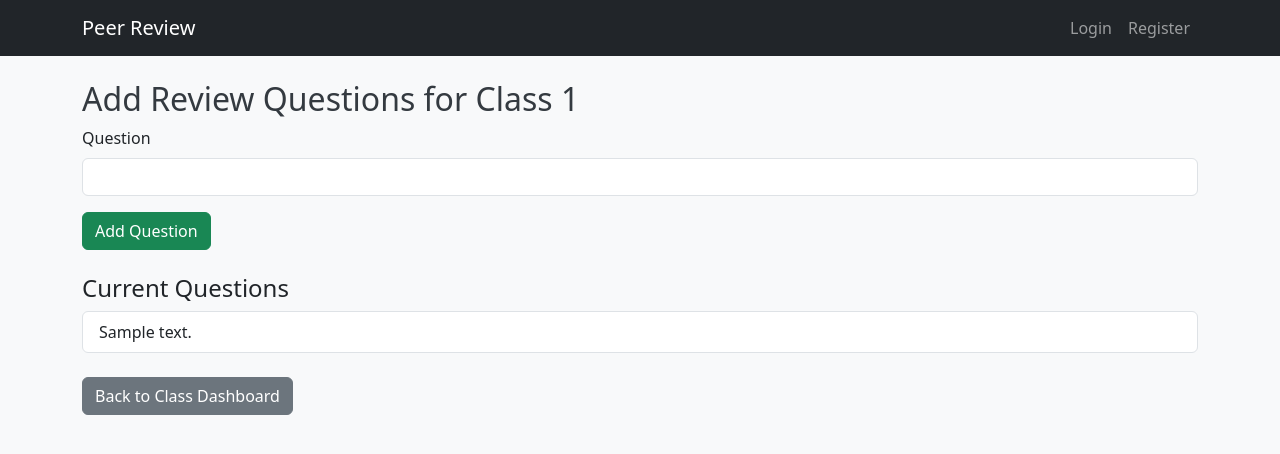
After one commit to bmilanx0/peer-review-app, a Flask app: template templates/add_question.html in a window 1280 px wide. The commit adds this page. Shown: the top 454 px of the page. Run offline with Flask 3, Linux system fonts and the light colour scheme; tables that the repository leaves empty hold one stand-in row (values such as "Sample post"); the template is opened without the code that fills it: values that come from a table or form of the project are taken from there, most other values are stand-ins (such as "Sample title", 1, 10 or a date in 2020).

Commit message:
Add support for professors to create review questions per class

```diff
--- a/app.py
+++ b/app.py
@@ -259,6 +259,29 @@ def class_dashboard(class_id):
     return render_template("class_dashboard.html", cls=cls, teams=teams, students=enrolled_students)
 
 
+@app.route('/add_question/<int:class_id>', methods=['GET', 'POST'])
+def add_question(class_id):
+    user = User.query.get(session.get('user_id'))
+    if not user or user.role != 'professor':
+        flash("Access denied.", "danger")
+        return redirect('/login')
+
+    if request.method == 'POST':
+        question_text = request.form['question_text'].strip()
+        if not question_text:
+            flash("Question text cannot be empty.", "danger")
+        else:
+            new_q = ReviewQuestion(class_id=class_id, question_text=question_text)
+            db.session.add(new_q)
+            db.session.commit()
+            flash("Question added successfully.", "success")
+
+        return redirect(f"/add_question/{class_id}")
+
+    questions = ReviewQuestion.query.filter_by(class_id=class_id).all()
+    return render_template("add_question.html", class_id=class_id, questions=questions)
+
+
 # Final run setup for Render
 if __name__ == '__main__':
     with app.app_context():
--- a/models.py
+++ b/models.py
@@ -45,3 +45,9 @@ class ReviewAssignment(db.Model):
     team_id = db.Column(db.Integer, db.ForeignKey('team.id'))
     score = db.Column(db.Integer)
     comment = db.Column(db.Text)
+
+
+class ReviewQuestion(db.Model):
+    id = db.Column(db.Integer, primary_key=True)
+    class_id = db.Column(db.Integer, db.ForeignKey('class.id'))
+    question_text = db.Column(db.String(300), nullable=False)
--- /dev/null
+++ b/templates/add_question.html
@@ -0,0 +1,23 @@
+{% extends 'base.html' %}
+{% block title %}Add Review Questions{% endblock %}
+
+{% block content %}
+<h2>Add Review Questions for Class {{ class_id }}</h2>
+
+<form method="POST" class="mb-4">
+  <div class="mb-3">
+    <label class="form-label">Question</label>
+    <input type="text" name="question_text" class="form-control" required>
+  </div>
+  <button type="submit" class="btn btn-success">Add Question</button>
+</form>
+
+<h4>Current Questions</h4>
+<ul class="list-group">
+  {% for q in questions %}
+    <li class="list-group-item">{{ q.question_text }}</li>
+  {% endfor %}
+</ul>
+
+<a href="/class/{{ class_id }}" class="btn btn-secondary mt-4">Back to Class Dashboard</a>
+{% endblock %}
--- a/templates/class_dashboard.html
+++ b/templates/class_dashboard.html
@@ -61,3 +61,5 @@
 
 <a href="/dashboard" class="btn btn-secondary mt-4">Back to Dashboard</a>
 {% endblock %}
+
+<a href="/add_question/{{ cls.id }}" class="btn btn-outline-primary mt-3">Manage Review Questions</a>
```
